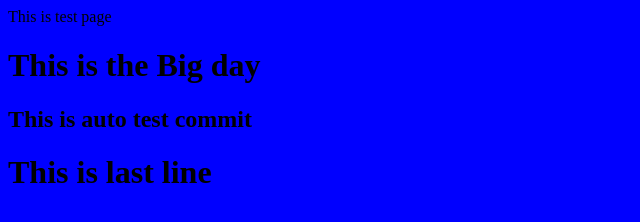
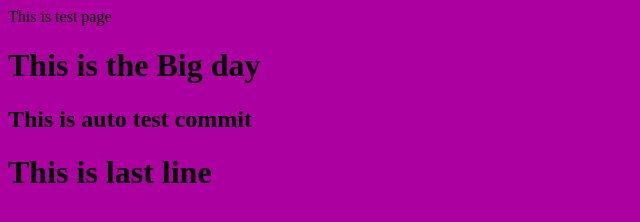
Before and after one commit to hemantsingh87/autoweb, a plain HTML site: page index.html in a window 1280 px wide. Shown: the whole page, without its empty margins (0-640 px from the left). Drawn offline with Linux system fonts and the light colour scheme.

Commit message:
bg color changed to acqua

```diff
--- a/index.html
+++ b/index.html
@@ -1,5 +1,5 @@
 <html>
-<body bgcolor=blue> This is test page </body>
+<body bgcolor=acqua> This is test page </body>
 <h1> This is the Big day </h1>
 <h2> This is auto test commit </h2>
 <h1> This is last line </h1>
```
